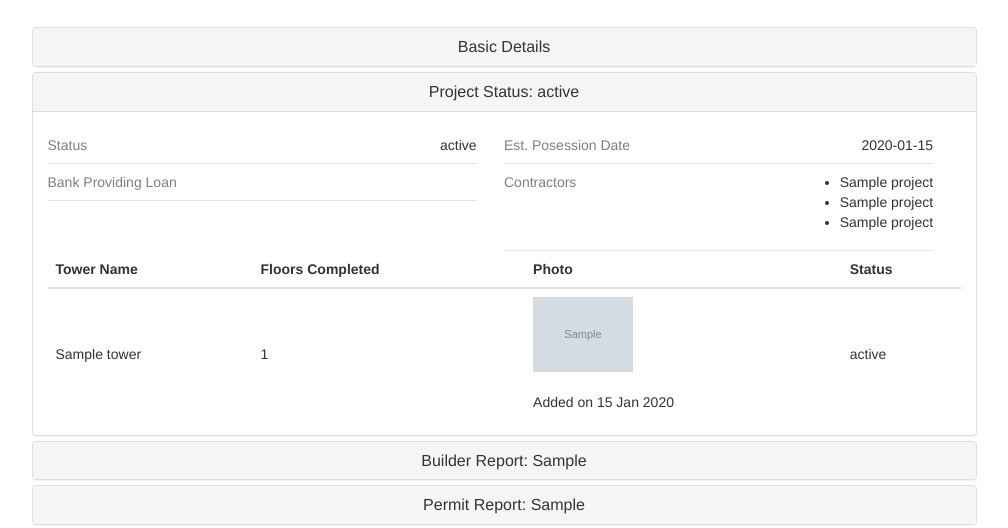
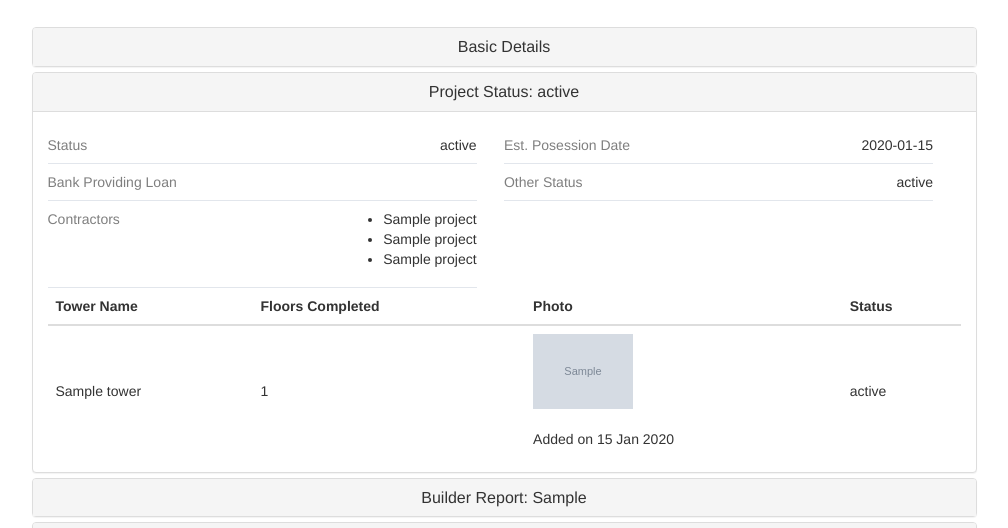
Before and after one commit to utkbansal/gharonda, a Django app: page /property/1/ in a window 1280 px wide, after a click that opens the changed part. Shown: the part 172-700 px from the top of the page, without its empty margins (136-1144 px from the left). Run offline with Django 3.2, Linux system fonts and the light colour scheme; data comes from the database, SQL or seed files in the repository; tables that the repository leaves empty hold one stand-in row (values such as "Sample post"); grey boxes marked "Sample" are stand-in pictures; data that the repository does not hold is empty; some libraries are stand-ins or nearby versions.

Commit message:
Adds other_status to Project model

```diff
--- a/properties/forms.py
+++ b/properties/forms.py
@@ -463,6 +463,7 @@ class ProjectForm(ModelForm):
             'contractor_name_2',
             'contractor_name_3',
             'status',
+            'other_status',
             'permit_report'
         ]
 
@@ -500,6 +501,7 @@ class ProjectForm(ModelForm):
         self.fields['contractor_name_1'].required = False
         self.fields['contractor_name_2'].required = False
         self.fields['contractor_name_3'].required = False
+        self.fields['other_status'].required = False
         self.helper.layout = Layout(
             'name',
             Div(
@@ -525,7 +527,8 @@ class ProjectForm(ModelForm):
             'contractor_name_1',
             'contractor_name_2',
             'contractor_name_3',
-            'status'
+            'status',
+            'other_status',
         )
 
     def save(self, property_id, commit=True):
--- a/properties/models.py
+++ b/properties/models.py
@@ -110,6 +110,7 @@ class Project(models.Model):
     bank = models.ManyToManyField('Bank')
     status = models.CharField(max_length=255, null=True,
                               default=None)
+    other_status = models.CharField(max_length=255, null=True, default=None)
     permit_report = models.CharField(max_length=255, default=None,
                                      null=True)
 
--- a/properties/templates/details.html
+++ b/properties/templates/details.html
@@ -91,6 +91,10 @@
                                 <div class="value">{{ property.project.bank.all|unordered_list }}</div>
                             </div>
                             <div class="wide">
+                                <div class="text">Other Status</div>
+                                <div class="value">{{ property.project.other_status }}</div>
+                            </div>
+                            <div class="wide">
                                 <div class="text">Contractors</div>
                                 <div class="value">
                                     <ul>
@@ -122,12 +126,16 @@
                                         <td>{{ tower.name }}</td>
                                         <td>{{ tower.floors_completed }}</td>
                                         <td>
-                                            <a href= "{{ MEDIA_URL }}{{ tower.image }}" target="_blank">
-                                                <img src="{{ MEDIA_URL }}{{ tower.image }}"
+                                            <a href="
+                                                    {{ MEDIA_URL }}{{ tower.image }}"
+                                               target="_blank">
+                                                <img src="
+                                                        {{ MEDIA_URL }}{{ tower.image }}"
                                                      class="img-responsive"
                                                      width="100px">
                                             </a><br>
-                                            Added on {{ tower.added_on|date:"d M Y"}}
+                                            Added
+                                            on {{ tower.added_on|date:"d M Y" }}
                                         </td>
 
                                         <td>{{ tower.other_status }}</td>
```
Also changed, not shown: properties/migrations/0041_project_other_status.py (added). Lines whose indentation alone changed are shown as unchanged.
